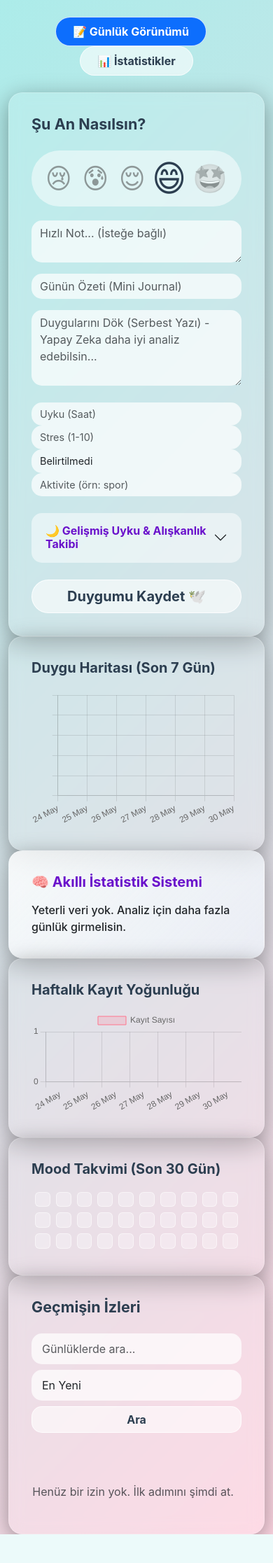
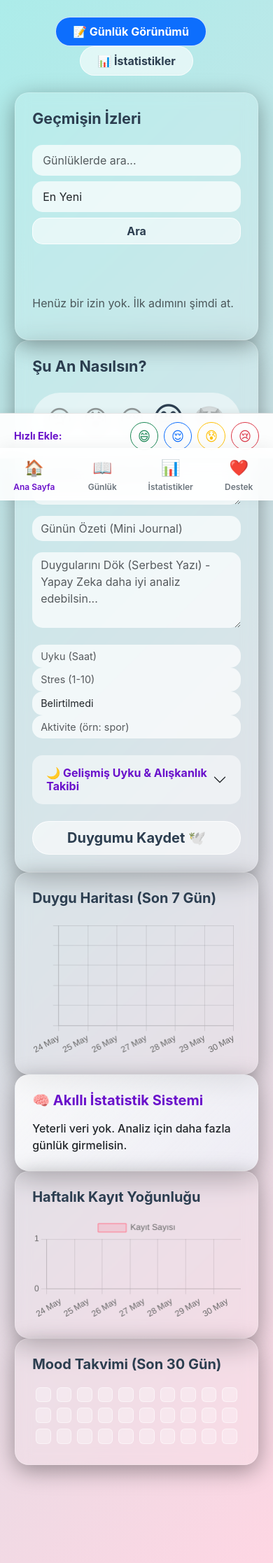
Before and after one commit to zeynaksoy/mindful-me, a Flask app: page / in a window 390 px wide. Shown: the part 129-2362 px from the top of the page at 70% size. Before the commit the page ends 2321 px from the top, so only its background shows below. Run offline with Flask 3, Linux system fonts and the light colour scheme; data that the repository does not hold is empty; some libraries are stand-ins or nearby versions.

Commit message:
mobil öncelikli arayüz, bottom navbar ve tek el kullanım optimizasyonu

```diff
--- a/app/routes.py
+++ b/app/routes.py
@@ -598,6 +598,17 @@ def delete_entry(id):
     db.session.commit()
     return redirect(url_for('main.index'))
 
+# ── Hızlı Kayıt ──────────────────────────────────────────────
+@main.route('/quick_entry', methods=['POST'])
+def quick_entry():
+    mood = request.form.get('mood')
+    if mood:
+        entry = MoodEntry(mood=mood, text=_('Hızlı giriş yapıldı.'), user_id=1)
+        db.session.add(entry)
+        db.session.commit()
+        flash(_('Hızlı kayıt başarıyla eklendi!'), 'success')
+    return redirect(url_for('main.index'))
+
 # ── API v1 ────────────────────────────────────────────────
 @main.route('/api/v1/entries', methods=['GET'])
 def api_entries():
--- a/app/templates/404.html
+++ b/app/templates/404.html
@@ -2,7 +2,7 @@
 <html lang="tr">
 <head>
     <meta charset="UTF-8">
-    <meta name="viewport" content="width=device-width, initial-scale=1.0">
+    <meta name="viewport" content="width=device-width, initial-scale=1.0, maximum-scale=1.0, user-scalable=no">
     <title>Mindful-Me | 404 - {{ _('Sayfa Bulunamadı') }}</title>
     <!-- Bootstrap 5 CSS -->
     <link href="https://cdn.jsdelivr.net/npm/bootstrap@5.3.2/dist/css/bootstrap.min.css" rel="stylesheet">
--- a/app/templates/500.html
+++ b/app/templates/500.html
@@ -2,7 +2,7 @@
 <html lang="tr">
 <head>
     <meta charset="UTF-8">
-    <meta name="viewport" content="width=device-width, initial-scale=1.0">
+    <meta name="viewport" content="width=device-width, initial-scale=1.0, maximum-scale=1.0, user-scalable=no">
     <title>Mindful-Me | 500 - {{ _('Sunucu Hatası') }}</title>
     <!-- Bootstrap 5 CSS -->
     <link href="https://cdn.jsdelivr.net/npm/bootstrap@5.3.2/dist/css/bootstrap.min.css" rel="stylesheet">
--- a/app/templates/change_password.html
+++ b/app/templates/change_password.html
@@ -2,7 +2,7 @@
 <html lang="tr">
 <head>
     <meta charset="UTF-8">
-    <meta name="viewport" content="width=device-width, initial-scale=1.0">
+    <meta name="viewport" content="width=device-width, initial-scale=1.0, maximum-scale=1.0, user-scalable=no">
     <title>Mindful-Me | {{ _('Şifre Değiştir') }}</title>
     <link href="https://cdn.jsdelivr.net/npm/bootstrap@5.3.2/dist/css/bootstrap.min.css" rel="stylesheet">
     <link href="https://fonts.googleapis.com/css2?family=Inter:wght@300;400;600;700&display=swap" rel="stylesheet">
--- a/app/templates/index.html
+++ b/app/templates/index.html
@@ -3,7 +3,7 @@
 
 <head>
     <meta charset="UTF-8">
-    <meta name="viewport" content="width=device-width, initial-scale=1.0">
+    <meta name="viewport" content="width=device-width, initial-scale=1.0, maximum-scale=1.0, user-scalable=no">
     <title>Mindful-Me | {{ _('Zihinsel Farkındalık') }}</title>
     <!-- Bootstrap 5 CSS -->
     <link href="https://cdn.jsdelivr.net/npm/bootstrap@5.3.2/dist/css/bootstrap.min.css" rel="stylesheet">
@@ -111,6 +111,66 @@
         body.private-mode-active .private-text:hover {
             filter: blur(0px);
         }
+
+        @media (max-width: 768px) {
+            .glass-card {
+                width: 95% !important;
+                margin-left: auto !important;
+                margin-right: auto !important;
+                padding: 1.5rem !important;
+            }
+            body {
+                padding-bottom: 140px;
+            }
+            .bottom-navbar {
+                position: fixed;
+                bottom: 0;
+                left: 0;
+                width: 100%;
+                background: rgba(255, 255, 255, 0.9);
+                backdrop-filter: blur(15px);
+                -webkit-backdrop-filter: blur(15px);
+                border-top: 1px solid rgba(255, 255, 255, 0.5);
+                box-shadow: 0 -4px 20px rgba(0, 0, 0, 0.05);
+                display: flex;
+                justify-content: space-around;
+                padding: 10px 0;
+                z-index: 1000;
+            }
+            .bottom-navbar a {
+                text-align: center;
+                color: #6c757d;
+                text-decoration: none;
+                font-size: 0.75rem;
+                font-weight: 600;
+                flex: 1;
+                display: flex;
+                flex-direction: column;
+                align-items: center;
+                transition: all 0.3s;
+            }
+            .bottom-navbar a.active {
+                color: #6a11cb;
+            }
+            .bottom-navbar a .icon {
+                font-size: 1.4rem;
+                margin-bottom: 2px;
+            }
+            .quick-entry-panel {
+                position: fixed;
+                bottom: 60px;
+                left: 0;
+                width: 100%;
+                background: rgba(255,255,255,0.95);
+                backdrop-filter: blur(10px);
+                border-top: 1px solid rgba(0,0,0,0.1);
+                padding: 12px;
+                z-index: 999;
+                display: flex;
+                justify-content: center;
+                box-shadow: 0 -2px 10px rgba(0,0,0,0.05);
+            }
+        }
     </style>
 </head>
 
@@ -172,7 +232,7 @@
         </div>
         {% endif %}
 
-        <div class="row">
+        <div class="row flex-column-reverse flex-lg-row">
             <!-- Sol Sütun: Form ve Grafik -->
             <div class="col-lg-5">
                 <div class="glass-card">
@@ -857,6 +917,40 @@
         });
         {% endif %}
     </script>
+
+    <!-- Quick Entry Panel (Mobile Only) -->
+    <div class="quick-entry-panel d-flex d-lg-none">
+        <form action="{{ url_for('main.quick_entry') }}" method="POST" class="d-flex w-100 align-items-center justify-content-between px-2 m-0" id="quickEntryForm">
+            {{ form.hidden_tag() }}
+            <span class="fw-bold" style="color: #6a11cb; font-size: 0.9rem;">{{ _('Hızlı Ekle:') }}</span>
+            <div class="d-flex gap-2">
+                <button type="submit" name="mood" value="mutlu" class="btn btn-sm btn-outline-success rounded-circle d-flex align-items-center justify-content-center" style="width:40px; height:40px; font-size: 1.2rem;">😄</button>
+                <button type="submit" name="mood" value="sakin" class="btn btn-sm btn-outline-primary rounded-circle d-flex align-items-center justify-content-center" style="width:40px; height:40px; font-size: 1.2rem;">😌</button>
+                <button type="submit" name="mood" value="stresli" class="btn btn-sm btn-outline-warning rounded-circle d-flex align-items-center justify-content-center" style="width:40px; height:40px; font-size: 1.2rem;">😰</button>
+                <button type="submit" name="mood" value="uzgun" class="btn btn-sm btn-outline-danger rounded-circle d-flex align-items-center justify-content-center" style="width:40px; height:40px; font-size: 1.2rem;">😢</button>
+            </div>
+        </form>
+    </div>
+
+    <!-- Bottom Navbar (Mobile Only) -->
+    <nav class="bottom-navbar d-flex d-lg-none">
+        <a href="{{ url_for('main.index') }}" class="active">
+            <span class="icon">🏠</span>
+            <span>{{ _('Ana Sayfa') }}</span>
+        </a>
+        <a href="{{ url_for('main.index') }}#entries-section">
+            <span class="icon">📖</span>
+            <span>{{ _('Günlük') }}</span>
+        </a>
+        <a href="{{ url_for('main.profile') }}">
+            <span class="icon">📊</span>
+            <span>{{ _('İstatistikler') }}</span>
+        </a>
+        <a href="mailto:support@mindful.me">
+            <span class="icon">❤️</span>
+            <span>{{ _('Destek') }}</span>
+        </a>
+    </nav>
 </body>
 
 </html>
--- a/app/templates/reset_password.html
+++ b/app/templates/reset_password.html
@@ -2,7 +2,7 @@
 <html lang="tr">
 <head>
     <meta charset="UTF-8">
-    <meta name="viewport" content="width=device-width, initial-scale=1.0">
+    <meta name="viewport" content="width=device-width, initial-scale=1.0, maximum-scale=1.0, user-scalable=no">
     <title>Mindful Me - Şifremi Yenile</title>
     <link href="https://cdn.jsdelivr.net/npm/bootstrap@5.3.0/dist/css/bootstrap.min.css" rel="stylesheet">
     <style>
--- a/app/templates/reset_password_request.html
+++ b/app/templates/reset_password_request.html
@@ -2,7 +2,7 @@
 <html lang="tr">
 <head>
     <meta charset="UTF-8">
-    <meta name="viewport" content="width=device-width, initial-scale=1.0">
+    <meta name="viewport" content="width=device-width, initial-scale=1.0, maximum-scale=1.0, user-scalable=no">
     <title>Mindful Me - Şifremi Unuttum</title>
     <link href="https://cdn.jsdelivr.net/npm/bootstrap@5.3.0/dist/css/bootstrap.min.css" rel="stylesheet">
     <style>
```
Also changed, not shown: app/templates/profile.html (+23 -1 lines), app.db.
